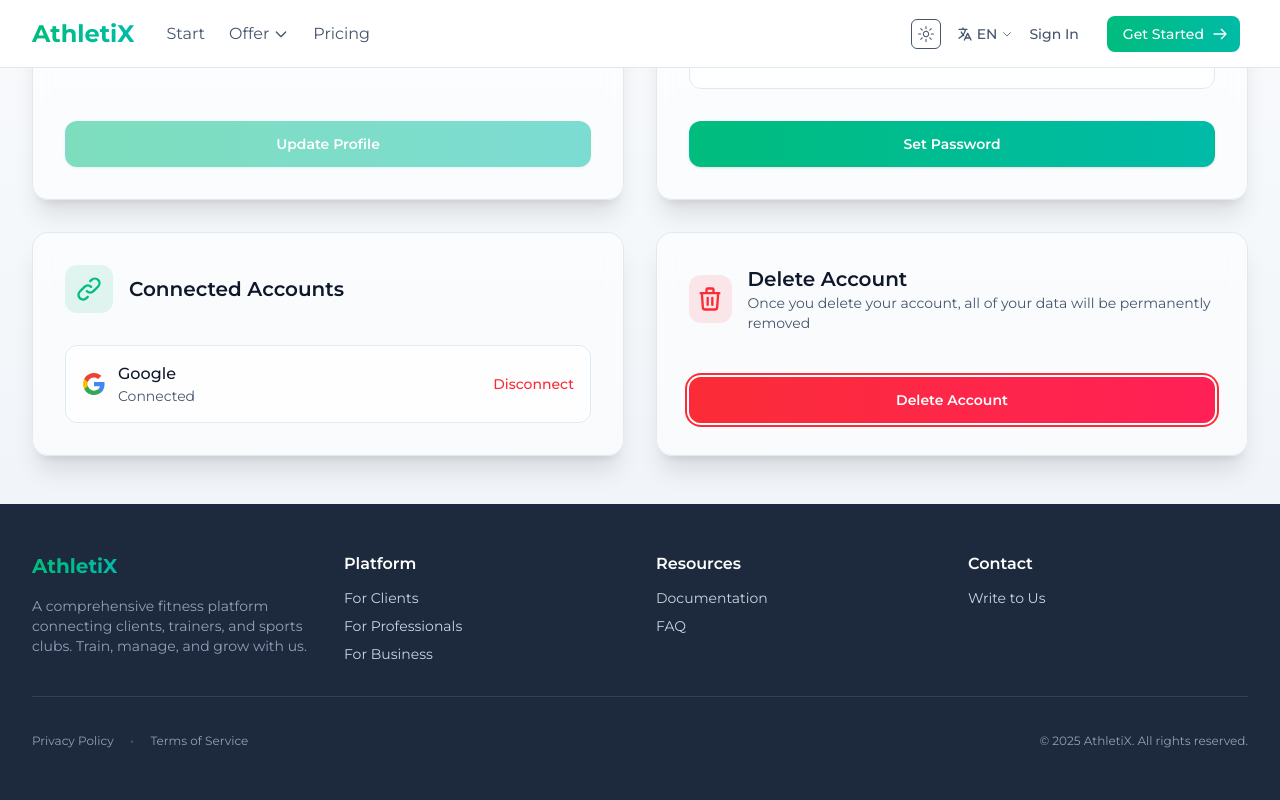
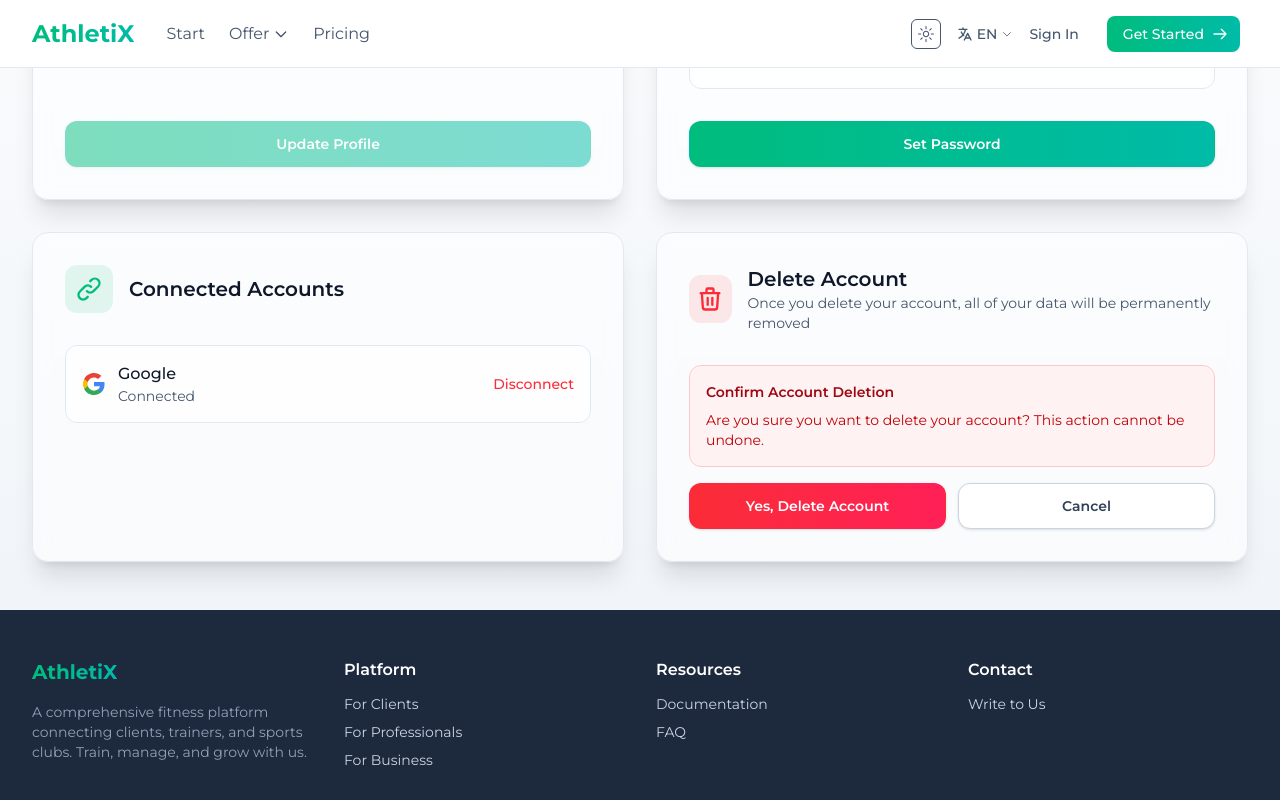
Before and after one commit to dezmerek/AthletiX, a Next.js app: page /dashboard/settings in a window 1280 px wide. Both pictures are taken after a click on the button "Delete Account". Shown: the part 518-1318 px from the top of the page. Built offline with nearby package versions, Linux system fonts and the light colour scheme; no server answers.

Commit message:
feat: add account deletion functionality with confirmation and error handling

```diff
--- a/messages/en/settings.json
+++ b/messages/en/settings.json
@@ -32,6 +32,13 @@
   "deleteAccount": {
     "title": "Delete Account",
     "description": "Once you delete your account, all of your data will be permanently removed",
-    "button": "Delete Account"
+    "button": "Delete Account",
+    "confirmTitle": "Confirm Account Deletion",
+    "confirmMessage": "Are you sure you want to delete your account? This action cannot be undone.",
+    "confirmButton": "Yes, Delete Account",
+    "cancelButton": "Cancel",
+    "deleting": "Deleting...",
+    "success": "Account has been successfully deleted",
+    "error": "Failed to delete account"
   }
 }
--- a/messages/pl/settings.json
+++ b/messages/pl/settings.json
@@ -32,6 +32,13 @@
   "deleteAccount": {
     "title": "Usuń konto",
     "description": "Po usunięciu konta, wszystkie Twoje dane zostaną trwale usunięte",
-    "button": "Usuń konto"
+    "button": "Usuń konto",
+    "confirmTitle": "Potwierdź usunięcie konta",
+    "confirmMessage": "Czy na pewno chcesz usunąć swoje konto? Ta akcja nie może zostać cofnięta.",
+    "confirmButton": "Tak, usuń konto",
+    "cancelButton": "Anuluj",
+    "deleting": "Usuwanie...",
+    "success": "Konto zostało pomyślnie usunięte",
+    "error": "Nie udało się usunąć konta"
   }
 }
--- /dev/null
+++ b/src/app/api/user/delete-account/route.ts
@@ -0,0 +1,69 @@
+import { NextResponse } from "next/server";
+import { auth } from "@/auth";
+import clientPromise from "@/lib/mongodb";
+
+export async function DELETE() {
+  try {
+    const session = await auth();
+
+    if (!session?.user?.email) {
+      return NextResponse.json({ error: "Unauthorized" }, { status: 401 });
+    }
+
+    const client = await clientPromise;
+    const db = client.db("athletix");
+    const users = db.collection("users");
+    const accounts = db.collection("accounts");
+    const sessions = db.collection("sessions");
+    const verificationTokens = db.collection("verificationTokens");
+
+    // Znajdź użytkownika, żeby uzyskać jego ID
+    const user = await users.findOne({
+      email: session.user.email,
+    });
+
+    if (!user) {
+      return NextResponse.json({ error: "User not found" }, { status: 404 });
+    }
+
+    // Usuń wszystkie powiązane dane użytkownika w odpowiedniej kolejności:
+
+    // 1. Usuń wszystkie sesje użytkownika
+    await sessions.deleteMany({
+      userId: user._id,
+    });
+
+    // 2. Usuń wszystkie powiązane konta OAuth (Google, etc.)
+    await accounts.deleteMany({
+      userId: user._id,
+    });
+
+    // 3. Usuń tokeny weryfikacyjne powiązane z emailem użytkownika
+    await verificationTokens.deleteMany({
+      identifier: session.user.email,
+    });
+
+    // 4. Na końcu usuń samego użytkownika
+    const result = await users.deleteOne({
+      email: session.user.email,
+    });
+
+    if (result.deletedCount === 0) {
+      return NextResponse.json(
+        { error: "Failed to delete user" },
+        { status: 500 }
+      );
+    }
+
+    return NextResponse.json({
+      success: true,
+      message: "Account deleted successfully",
+    });
+  } catch (error) {
+    console.error("Error deleting account:", error);
+    return NextResponse.json(
+      { error: "Internal server error" },
+      { status: 500 }
+    );
+  }
+}
--- a/src/app/dashboard/settings/page.tsx
+++ b/src/app/dashboard/settings/page.tsx
@@ -4,6 +4,7 @@ import { useState, useTransition, useEffect } from "react";
 import { useTranslations } from "next-intl";
 import { useSession } from "next-auth/react";
 import { useRouter } from "next/navigation";
+import { signOut } from "next-auth/react";
 
 export default function SettingsPage() {
   const t = useTranslations("settings");
@@ -15,6 +16,8 @@ export default function SettingsPage() {
     type: "success" | "error" | null;
     message: string;
   }>({ type: null, message: "" });
+  const [showDeleteConfirm, setShowDeleteConfirm] = useState(false);
+  const [isDeleting, setIsDeleting] = useState(false);
 
   // Aktualizuj lokalny state gdy zmieni się sesja
   useEffect(() => {
@@ -88,6 +91,43 @@ export default function SettingsPage() {
         });
       }
     });
+  };
+
+  const handleDeleteAccount = async () => {
+    setIsDeleting(true);
+    setUpdateStatus({ type: null, message: "" });
+
+    try {
+      const response = await fetch("/api/user/delete-account", {
+        method: "DELETE",
+      });
+
+      const data = await response.json();
+
+      if (!response.ok) {
+        throw new Error(data.error || "Failed to delete account");
+      }
+
+      setUpdateStatus({
+        type: "success",
+        message: t("deleteAccount.success"),
+      });
+
+      // Wyloguj użytkownika i przekieruj na stronę główną
+      setTimeout(async () => {
+        await signOut({ callbackUrl: "/" });
+      }, 2000);
+    } catch (error) {
+      console.error("Error deleting account:", error);
+      setUpdateStatus({
+        type: "error",
+        message:
+          error instanceof Error ? error.message : t("deleteAccount.error"),
+      });
+    } finally {
+      setIsDeleting(false);
+      setShowDeleteConfirm(false);
+    }
   };
 
   return (
@@ -362,12 +402,46 @@ export default function SettingsPage() {
             </div>
 
             <div className="mt-auto">
+              {!showDeleteConfirm ? (
                 <button
                   type="button"
+                  onClick={() => setShowDeleteConfirm(true)}
                   className="w-full flex justify-center py-3 px-4 border border-transparent rounded-xl shadow-sm text-sm font-semibold text-white bg-gradient-to-r from-red-500 to-rose-500 hover:from-red-600 hover:to-rose-600 focus:outline-none focus:ring-2 focus:ring-offset-2 focus:ring-red-500 disabled:opacity-50 cursor-pointer"
                 >
                   {t("deleteAccount.button")}
                 </button>
+              ) : (
+                <div className="space-y-4">
+                  <div className="p-4 rounded-xl bg-red-50 dark:bg-red-950/50 border border-red-200 dark:border-red-800">
+                    <h3 className="text-sm font-semibold text-red-800 dark:text-red-400 mb-2">
+                      {t("deleteAccount.confirmTitle")}
+                    </h3>
+                    <p className="text-sm text-red-700 dark:text-red-300">
+                      {t("deleteAccount.confirmMessage")}
+                    </p>
+                  </div>
+                  <div className="flex space-x-3">
+                    <button
+                      type="button"
+                      onClick={handleDeleteAccount}
+                      disabled={isDeleting}
+                      className="flex-1 flex justify-center py-3 px-4 border border-transparent rounded-xl shadow-sm text-sm font-semibold text-white bg-gradient-to-r from-red-500 to-rose-500 hover:from-red-600 hover:to-rose-600 focus:outline-none focus:ring-2 focus:ring-offset-2 focus:ring-red-500 disabled:opacity-50 disabled:cursor-not-allowed"
+                    >
+                      {isDeleting
+                        ? t("deleteAccount.deleting")
+                        : t("deleteAccount.confirmButton")}
+                    </button>
+                    <button
+                      type="button"
+                      onClick={() => setShowDeleteConfirm(false)}
+                      disabled={isDeleting}
+                      className="flex-1 flex justify-center py-3 px-4 border border-slate-300 dark:border-slate-600 rounded-xl shadow-sm text-sm font-semibold text-slate-700 dark:text-slate-300 bg-white dark:bg-slate-700 hover:bg-slate-50 dark:hover:bg-slate-600 focus:outline-none focus:ring-2 focus:ring-offset-2 focus:ring-slate-500 disabled:opacity-50 disabled:cursor-not-allowed"
+                    >
+                      {t("deleteAccount.cancelButton")}
+                    </button>
+                  </div>
+                </div>
+              )}
             </div>
           </div>
         </div>
```
Lines whose indentation alone changed are shown as unchanged.
